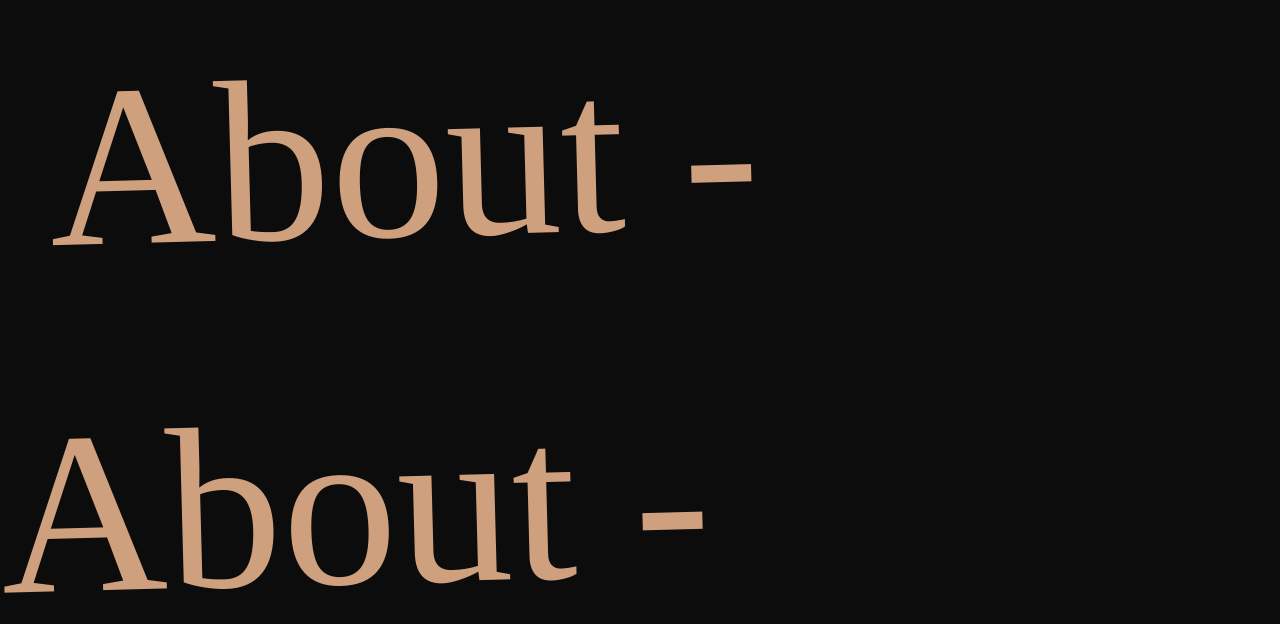
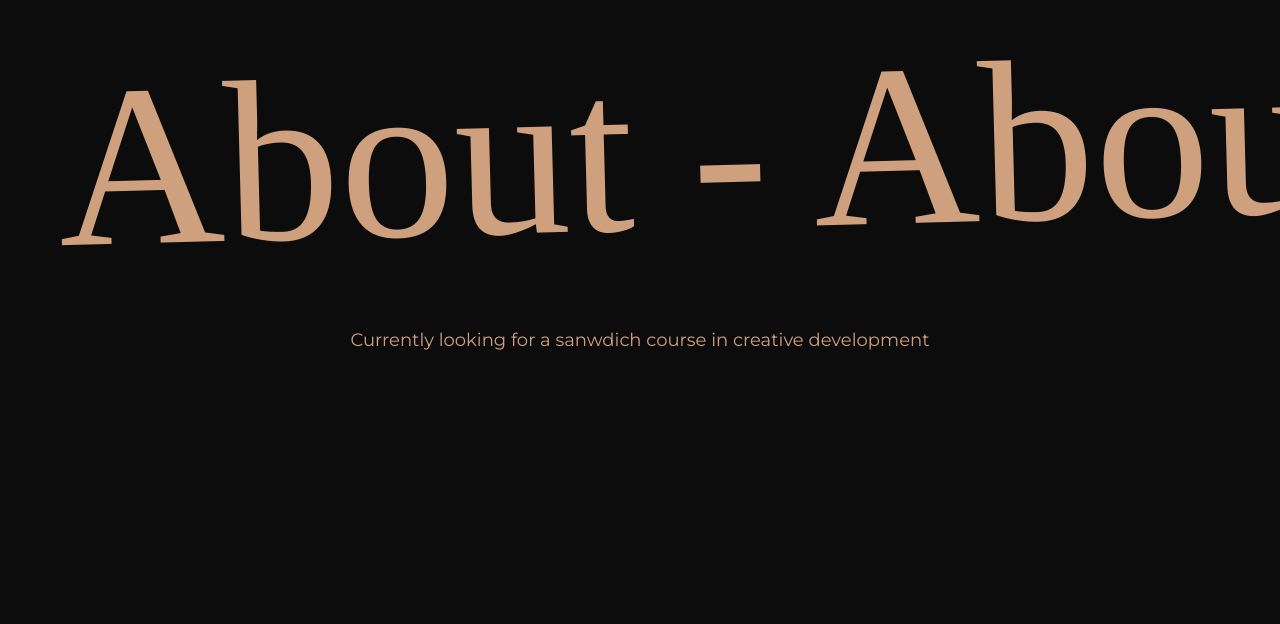
Before and after one commit to kilelx/portfolio, a React (Vite) app: page / in a window 1280 px wide. Shown: the part 796-1420 px from the top of the page. Built offline with nearby package versions, Linux system fonts and the light colour scheme.

Commit message:
add: title

```diff
--- a/src/App.jsx
+++ b/src/App.jsx
@@ -6,7 +6,7 @@ export default function App() {
   return (
     <>
     <Header />
-    <main>
+    <main className="overflow-x-hidden">
       <Hero />
       <About />
     </main>
--- a/src/components/About.jsx
+++ b/src/components/About.jsx
@@ -4,7 +4,11 @@ import Title from './Title'
 export default function About() {
   return (
     <section>
-        <Title content="About" negative={true}/>
+        <Title
+        content="About"
+        subtitle=""
+        negative={true}
+        />
     </section>
   )
 }
--- a/src/components/Title.jsx
+++ b/src/components/Title.jsx
@@ -3,11 +3,13 @@ import React from 'react'
 export default function Title({content, negative}) {
     console.log(content);
   return (
-    <h2
-    className={`text-title font-playfair text-brown mt-[200px] relative transform
-    after:absolute after:block after:text-title
-    ${negative ? "-rotate-little" : "rotate-little"}
-    `}
-    >&nbsp;{content} - {content} - {content}</h2>
+    <>
+      <h2
+      className={`text-title font-playfair text-brown mt-[200px] whitespace-nowrap transform
+      ${negative ? "-rotate-little" : "rotate-little"}
+      `}
+      >&nbsp;{content} - {content} - {content}</h2>
+      <h3 className='text-brown text-center md:text-lg'>Currently looking for a sanwdich course in creative development</h3>
+    </>
   )
 }
```
